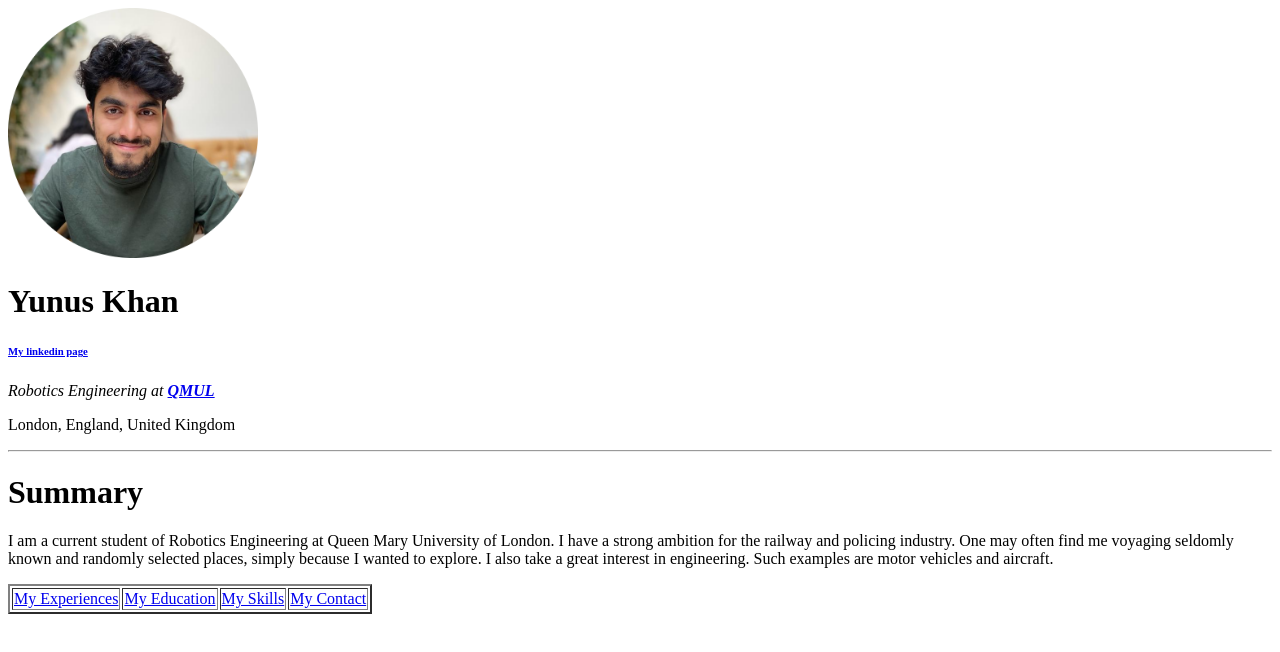
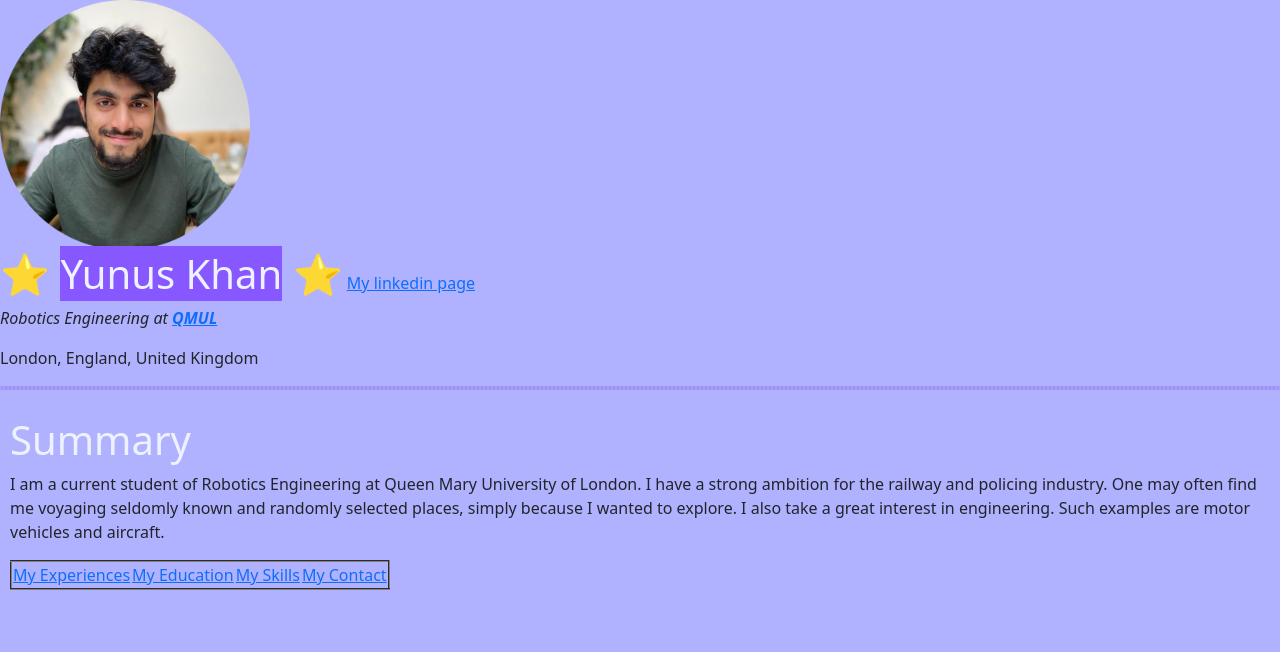
Before and after one commit to Yunus11199/Portfolio, a plain HTML site: page index.html in a window 1280 px wide. Drawn offline with nearby package versions, Linux system fonts and the light colour scheme.

Commit message:
Add files via upload
HTML with CSS

```diff
--- /dev/null
+++ b/css/styles.css
@@ -0,0 +1,49 @@
+body{
+   background-color: #B1B2FF ;
+}
+
+hr{
+  background-color: #6F38C5;
+  border-style: dotted none dotted;
+  border-width: 2px;
+  border-color: #8758FF;
+  height: 2px;
+  width: auto;
+}
+
+h1{
+  color: #EEF1FF;
+}
+
+h2{
+  color: #EEF1FF;
+}
+
+h3{
+  color: #EEF1FF;
+}
+
+
+.button{
+  border-color: blue;
+}
+.heading{
+  width: auto;
+  display: inline-block;
+}
+
+.image{
+  display: block;
+}
+
+.linkedin{
+  display: inline-block;
+}
+.name{
+    background-color: #8758FF;
+}
+
+.summary{
+  padding: 10px;
+  border: 10px;
+}
--- a/index.html
+++ b/index.html
@@ -4,15 +4,21 @@
 <head>
   <meta charset="utf-8">
   <title>Yunus Khan</title>
+  <!-- CSS only -->
+  <link href="https://cdn.jsdelivr.net/npm/bootstrap@5.2.1/dist/css/bootstrap.min.css" rel="stylesheet" integrity="sha384-iYQeCzEYFbKjA/T2uDLTpkwGzCiq6soy8tYaI1GyVh/UjpbCx/TYkiZhlZB6+fzT" crossorigin="anonymous">
+  <link rel="stylesheet" href="css/styles.css">
+  <link rel="icon" href="me.ico">
 </head>
 
 <body>
-  <img src="myself.png" alt="Profile Photo" height="250" width="250">
-  <h1>Yunus Khan</h1>
-  <h6><a href="https://www.linkedin.com/in/yunus-khan-29a587214/" target="_blank">My linkedin page</a></h6>
+  <img src="myself.png" alt="Profile Photo" height="250" width="250" class="image">
+  <h1 class="heading">⭐ <span class="name">Yunus Khan</span> ⭐</h1>
+  <h6 class="linkedin"><a href="https://www.linkedin.com/in/yunus-khan-29a587214/" target="_blank">My linkedin page</a></h6>
   <p><em>Robotics Engineering at <strong><a href="https://www.qmul.ac.uk/" target="_blank">QMUL</a></strong></em></p>
   <p>London, England, United Kingdom</p>
   <hr>
+  <div class="summary">
+
     <h1>Summary</h1>
     <p>I am a current student of Robotics Engineering at Queen Mary University of London.
       I have a strong ambition for the railway and policing industry.
@@ -34,6 +40,7 @@
       </tbody>
     </table>
 
+  </div>
 </body>
 
 </html>
```
Also changed, not shown: contact.html (+6 -2 lines), education.html (+2 -0 lines), experiences.html (+2 -0 lines), skills.html (+2 -0 lines), me.ico (added). Lines whose indentation alone changed are shown as unchanged.
